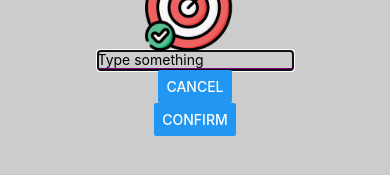
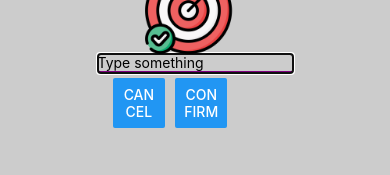
Before and after one commit to jwzhou1/cs5520, a React Native app: screen / in a window 390 px wide. Both pictures are taken after a click on the button "ADD A GOAL". Shown: the part 429-604 px from the top of the page. Built offline with nearby package versions, Linux system fonts and the light colour scheme.

Commit message:
flex styling

```diff
--- a/App.js
+++ b/App.js
@@ -1,5 +1,12 @@
 import { StatusBar } from "expo-status-bar";
-import { StyleSheet, TextInput, View, Text, Button } from "react-native";
+import {
+  StyleSheet,
+  TextInput,
+  View,
+  Text,
+  Button,
+  SafeAreaView,
+} from "react-native";
 import Header from "./components/Header";
 import { useState } from "react";
 import Input from "./components/Input";
@@ -19,8 +26,10 @@ export default function App() {
     setIsModalVisible(false);
   }
   return (
-    <View style={styles.container}>
+    <SafeAreaView style={styles.container}>
+      <View style={styles.topView}>
         <StatusBar style="auto" />
+
         <Header name={appName} version={2} />
         <Button title="Add a goal" onPress={() => setIsModalVisible(true)} />
         <Input
@@ -28,8 +37,11 @@ export default function App() {
           modalVisible={isModalVisible}
           dismissModal={dismissModal}
         />
-      <Text>{text}</Text>
       </View>
+      <View style={styles.bottomView}>
+        <Text style={styles.text}>{text}</Text>
+      </View>
+    </SafeAreaView>
   );
 }
 
@@ -37,7 +49,14 @@ const styles = StyleSheet.create({
   container: {
     flex: 1,
     backgroundColor: "white",
-    alignItems: "center",
+    // alignItems: "center",
     justifyContent: "center",
   },
+  topView: {
+    flex: 1,
+    alignItems: "center",
+    justifyContent: "space-around",
+  },
+  bottomView: { flex: 4, backgroundColor: "lightpink" },
+  text: { textAlign: "center" },
 });
--- a/components/Input.js
+++ b/components/Input.js
@@ -41,15 +41,25 @@ export default function Input({ inputHandler, modalVisible, dismissModal }) {
           value={text}
           onChangeText={changeTextHandler}
         />
-        <Button title="Cancel" onPress={cancelHandler} />
-
-        <Button title="Confirm" onPress={confirmHandler} />
+        <View style={styles.buttonsContainer}>
+          <View style={styles.buttonView}>
+            <Button title="Cancel" onPress={cancelHandler} />
+          </View>
+          <View style={styles.buttonView}>
+            <Button title="Confirm" onPress={confirmHandler} />
+          </View>
+        </View>
       </View>
     </Modal>
   );
 }
 
 const styles = StyleSheet.create({
+  buttonView: {
+    width: "30%",
+    margin: 5,
+  },
+  buttonsContainer: { flexDirection: "row" },
   input: {
     borderBottomWidth: 2,
     borderBottomColor: "purple",
```
Lines whose indentation alone changed are shown as unchanged.
